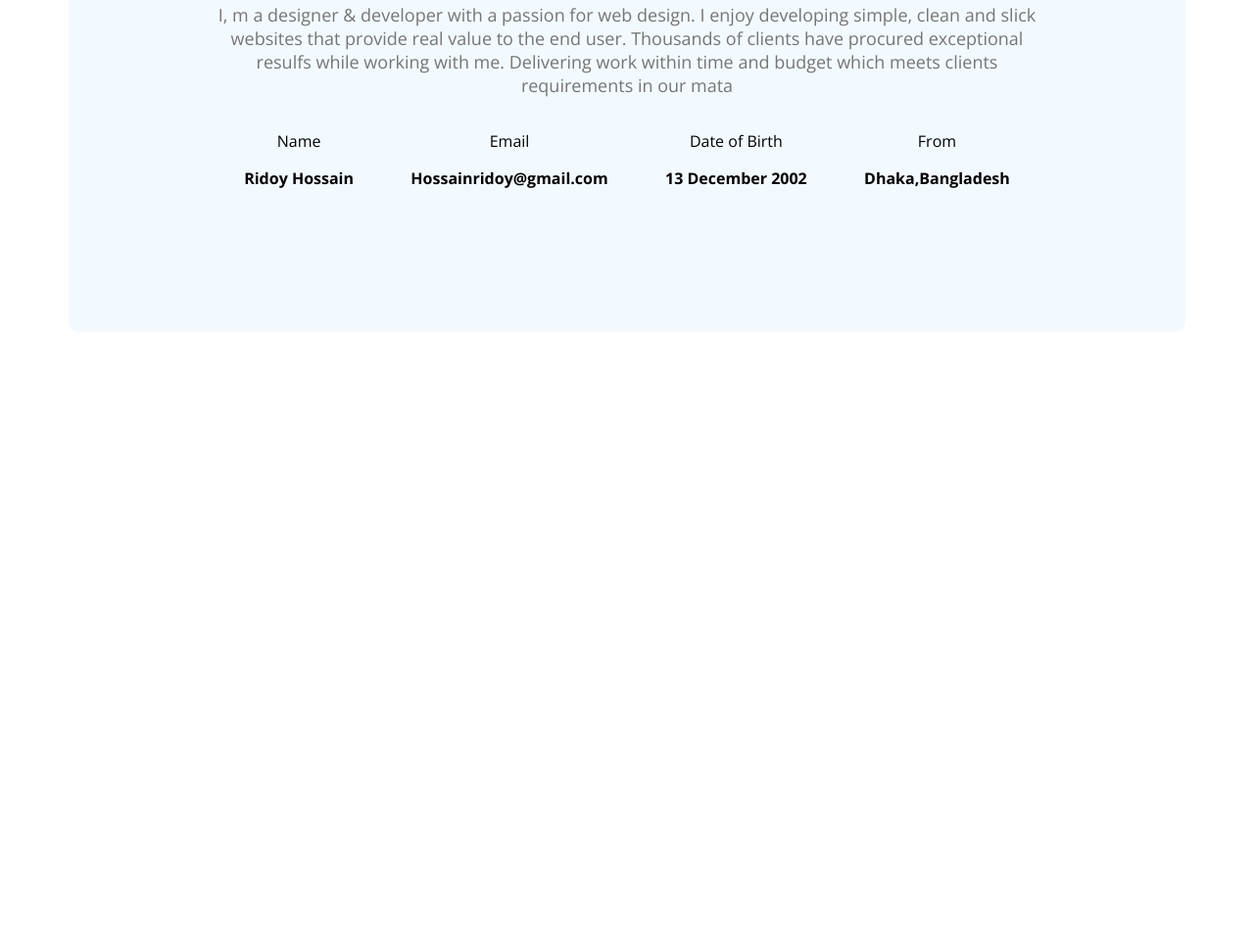
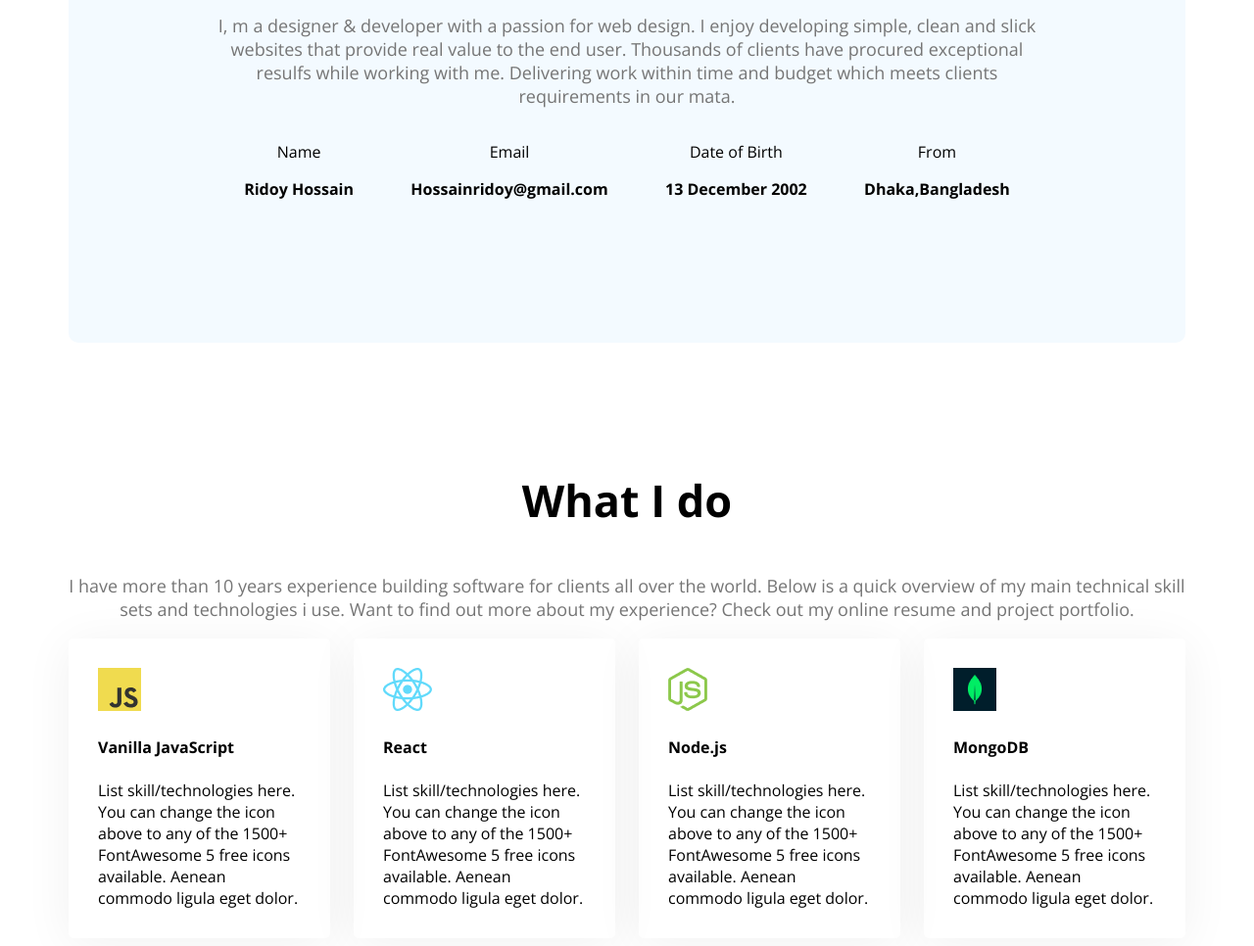
Before and after one commit to RidoyHossain007/Portfolio, a plain HTML site: page index.html in a window 1280 px wide. Shown: the part 1237-2203 px from the top of the page at 98% size. Before the commit the page ends 1584 px from the top, so only its background shows below. Drawn offline with nearby package versions, Linux system fonts and the light colour scheme.

```diff
--- a/index.html
+++ b/index.html
@@ -9,7 +9,7 @@
      <title>My portfolio</title>
      <link rel="stylesheet" href="portfolio.css">
 </head>
-<body>
+<body class="open-sans">
      <header class="secondary-bg">
           <nav>
                <h3 class=" open-sans navtitle ">Rid<span class="namecolor">o</span>y</h3>
@@ -35,12 +35,12 @@
      </header>
 
      <main>
-     <div class="about open-sans secondary-bg">
+     <section class="about  secondary-bg">
           <h3 class="section-title">About Me</h3>
           <p class="section-description"> I, m a designer & developer with a passion for web design. I enjoy developing simple, clean and
                slick websites that provide real value to the end user. Thousands of clients have procured
                exceptional resulfs while working with me. Delivering work within time and budget which meets
-               clients requirements in our mata</p>
+               clients requirements in our mata.</p>
 
          <div class="about-items">
           <div class="about-item">
@@ -60,6 +60,60 @@
                <p class="item-description">Dhaka,Bangladesh</p>
           </div>
          </div>
+     </section>
+
+     <section class="skills">
+          <h3 class="section-title center">What I do</h3>
+          <p class="section-description center">I have more than 10 years experience building software for clients all over the world. Below is a quick
+               overview of my main technical skill sets and technologies i use. Want to find out more about my experience?
+               Check out my online resume and project portfolio.</p>
+
+               <div class="skill-container">
+                    <div class="skill">
+                         <img src="images/icons/js.png" alt="">
+                         <h4 class="skill-title"> Vanilla JavaScript</h4>
+                         <skill-description> List skill/technologies
+                              here. You can change the
+                              icon above to any of the
+                              1500+ FontAwesome 5
+                              free icons available.
+                              Aenean commodo ligula
+                              eget dolor.</skill-description>
+                    </div>
+                    <div class="skill">
+                         <img src="images/icons/react.png" alt="">
+                         <h4 class="skill-title">React</h4>
+                         <skill-description>List skill/technologies
+                              here. You can change the
+                              icon above to any of the
+                              1500+ FontAwesome 5
+                              free icons available.
+                              Aenean commodo ligula
+                              eget dolor.</skill-description>
+                    </div>
+                    <div class="skill">
+                         <img src="images/icons/nodejs.png" alt="">
+                         <h4 class="skill-title">Node.js</h4>
+                         <skill-description>List skill/technologies
+                              here. You can change the
+                              icon above to any of the
+                              1500+ FontAwesome 5
+                              free icons available.
+                              Aenean commodo ligula
+                              eget dolor.</skill-description>
+                    </div>
+                    <div class="skill">
+                         <img src="images/icons/mongo.png" alt="">
+                         <h4 class="skill-title">MongoDB</h4>
+                         <skill-description>List skill/technologies
+                              here. You can change the
+                              icon above to any of the
+                              1500+ FontAwesome 5
+                              free icons available.
+                              Aenean commodo ligula
+                              eget dolor.</skill-description>
+                    </div>
+               </section>
      </div>
 
      </main>
--- a/portfolio.css
+++ b/portfolio.css
@@ -101,20 +101,27 @@
 .secondary-bg{
      background-color: #F3FAFF
 }
+.center{
+     text-align: center;
+}
 /* main styles */
 main{
      max-width:1140px;
      margin: 0 auto;
 
 }
+main section{
+     margin-top: 130px;
+     margin-bottom: 130px;
+}
 
 
-/* about styles section */
+/* styling about  section */
 .about{
      border-radius: 10px;
      padding: 130px 150px;
-     margin-top: 120px;
-     text-align: center;
+
+  text-align: center;
 
 }
 .item-description{
@@ -125,3 +132,16 @@
      justify-content: space-around;
      margin-top: 10px;
 }
+
+/* skill section style */
+.skill-container{
+     display: flex;
+     gap: 24px;
+
+}
+
+.skill{
+     padding: 30px;
+     border-radius: 5px;
+     box-shadow: 0 6px 50px 0 rgba(0,0,0,.06);
+}
```
